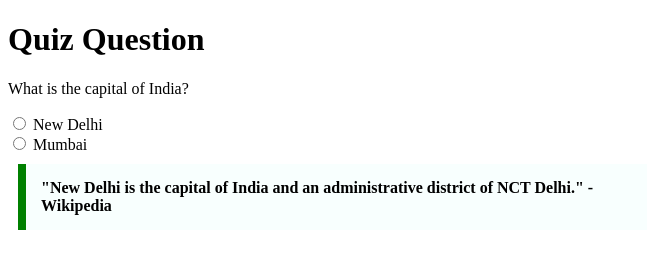
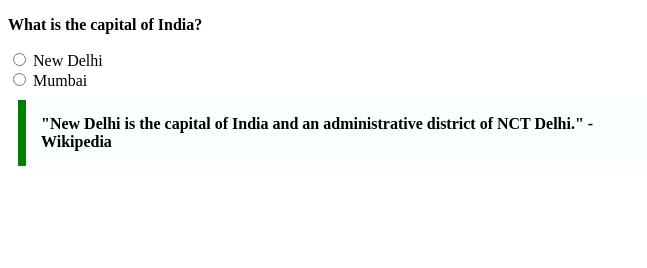
Before and after one commit to acciojob/trivia-Nithin525, a website: page main.html in a window 1280 px wide. Shown: the whole page, without its empty margins (0-647 px from the left). Drawn offline with Linux system fonts and the light colour scheme.

Commit message:
created a submission

```diff
--- a/main.html
+++ b/main.html
@@ -17,8 +17,7 @@
 </head>
 <body>
     <div>
-        <h1>Quiz Question</h1>
-        <p>What is the capital of India?</p>
+      <strong><p>What is the capital of India?</p></strong>
 		<form>
             <input type="radio" id="new-delhi" name="capital" value="new-delhi">
             <label for="new-delhi">New Delhi</label><br>
```
